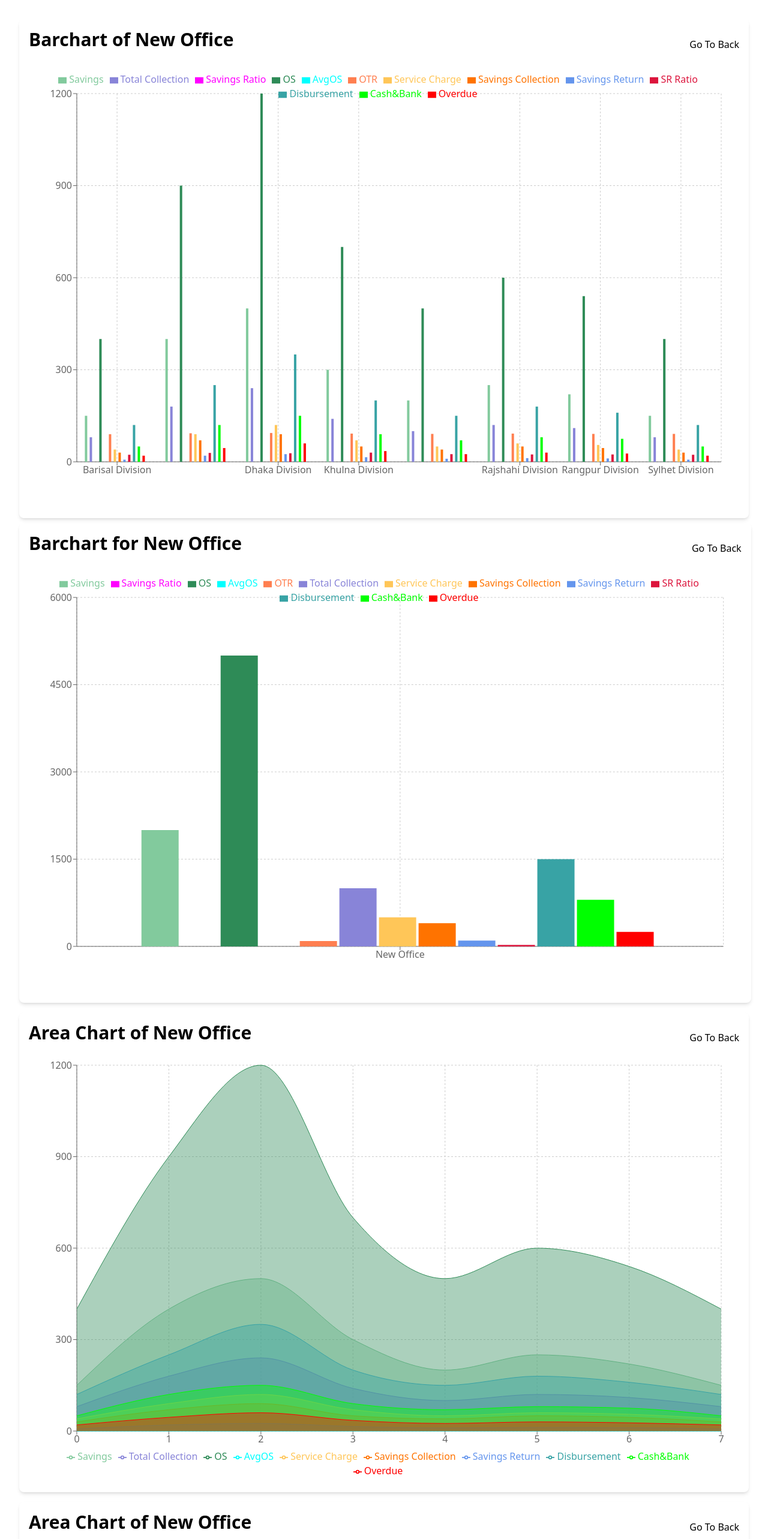
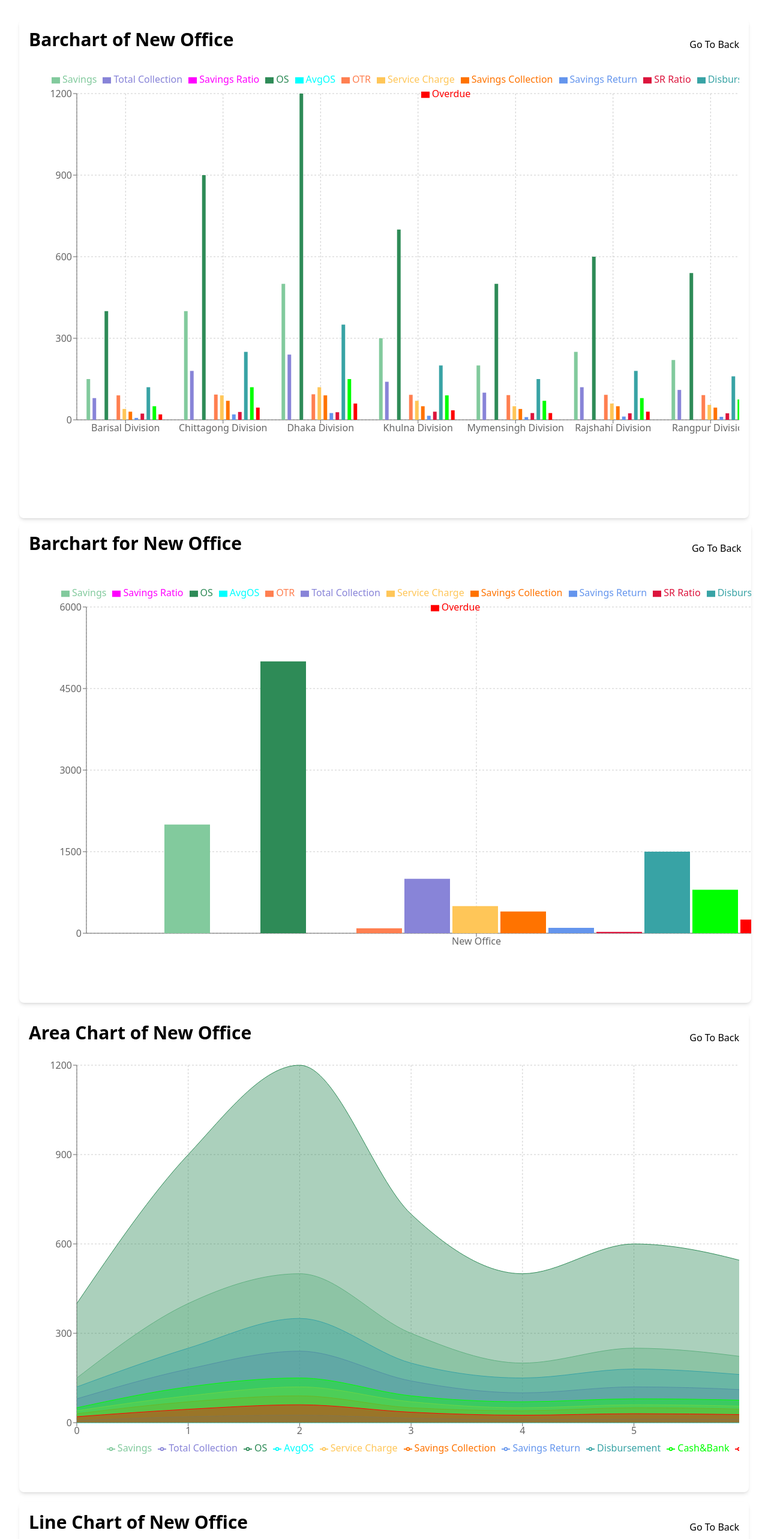
Before and after one commit to jubayer8221/zone_region_monitoring, a Next.js app: page /page/childrenchart/1 in a window 1280 px wide. Shown: the top 2566 px of the page at 60% size. Built offline with nearby package versions, Linux system fonts and the light colour scheme.

Commit message:
responsive for smartphone

```diff
--- a/src/app/page/areachart/[id]/page.jsx
+++ b/src/app/page/areachart/[id]/page.jsx
@@ -194,8 +194,20 @@ const AreaChartCompo = () => {
             Go To Back
           </Link>
         </div>
-        <div style={{ width: "100%", height: "100%", minHeight: "400px" }}>
-          <ResponsiveContainer width="100%" height="100%">
+        <div
+          className="flex-grow overflow-auto"
+          style={{
+            width: "100%",
+            minHeight: "400px",
+            // These styles ensure the container takes remaining space and scrolls
+          }}
+        >
+          <ResponsiveContainer
+            width="100%"
+            height="100%"
+            minWidth="1410px"
+            minHeight="730px"
+          >
             <AreaChart {...commonProps}>
               <CartesianGrid strokeDasharray="3 3" />
               <XAxis dataKey={data.name} />
@@ -234,17 +246,26 @@ const AreaChartCompo = () => {
       >
         <div className="flex items-center justify-between">
           <h1 className="lg:text-3xl md:text-2xl font-bold mb-4">
-            Area Chart of {chartData.name}
+            Line Chart of {chartData.name}
           </h1>
           <Link href="/" className="hover:text-green-600">
             Go To Back
           </Link>
         </div>
         <div
-          style={{ width: "98%", height: "90%", minHeight: "400px" }}
-          className=""
+          className="flex-grow overflow-auto"
+          style={{
+            width: "100%",
+            minHeight: "700px",
+            // These styles ensure the container takes remaining space and scrolls
+          }}
         >
-          <ResponsiveContainer width="100%" height="100%">
+          <ResponsiveContainer
+            width="100%"
+            height="100%"
+            minWidth="1410px"
+            minHeight="600px"
+          >
             <LineChart width={500} height={300} data={processedData}>
               <XAxis dataKey={processedData.name} />
               <YAxis />
@@ -276,10 +297,19 @@ const AreaChartCompo = () => {
           </Link>
         </div>
         <div
-          style={{ width: "100%", height: "80%", minHeight: "70vh" }}
-          className="mt-4"
+          className="flex-grow overflow-auto text-wrap"
+          style={{
+            width: "100%",
+            minHeight: "700px",
+            // These styles ensure the container takes remaining space and scrolls
+          }}
         >
-          <ResponsiveContainer width="100%" height="100%">
+          <ResponsiveContainer
+            width="100%"
+            height="100%"
+            minWidth="710px"
+            minHeight="630px"
+          >
             <PieChart>
               <Pie
                 data={processedData}
--- a/src/app/page/chartview/[id]/page.jsx
+++ b/src/app/page/chartview/[id]/page.jsx
@@ -181,11 +181,22 @@ const MultiBarChart = () => {
             Go To Back
           </Link>
         </div>
+
+        {/* Chart container - scrollable */}
         <div
-          className=""
-          style={{ width: "100%", height: "100%", minHeight: "400px" }} // Ensure container has height
+          className="flex-grow overflow-auto"
+          style={{
+            width: "100%",
+            minHeight: "400px",
+            // These styles ensure the container takes remaining space and scrolls
+          }}
         >
-          <ResponsiveContainer width="100%" height="100%">
+          <ResponsiveContainer
+            width="100%"
+            height="100%"
+            minWidth="1410px"
+            minHeight="730px"
+          >
             <BarChart
               data={processedData}
               margin={{ top: 20, right: 30, left: 20, bottom: 60 }}
@@ -214,6 +225,61 @@ const MultiBarChart = () => {
         </div>
       </div>
     </div>
+    // <div className="w-full flex flex-col" style={{ height: "100vh" }}>
+    //   <div className="flex-col flex-grow-0">
+    //     {/* Header section - not scrollable */}
+    //     <div className="flex items-center justify-between">
+    //       <h1 className="lg:text-3xl md:text-2xl font-bold mb-4">
+    //         Barchart of {chartData?.name || "Data"}
+    //       </h1>
+    //       <Link href="/" className="hover:text-green-600">
+    //         Go To Back
+    //       </Link>
+    //     </div>
+    //   </div>
+
+    //   {/* Chart container - scrollable */}
+    //   <div
+    //     className="flex-grow overflow-auto"
+    //     style={{
+    //       width: "100%",
+    //       minHeight: "400px",
+    //       // These styles ensure the container takes remaining space and scrolls
+    //     }}
+    //   >
+    //     <ResponsiveContainer
+    //       width="100%"
+    //       height="100%"
+    //       minWidth="975px"
+    //       minHeight="400px"
+    //     >
+    //       <BarChart
+    //         data={processedData}
+    //         margin={{ top: 20, right: 30, left: 20, bottom: 60 }}
+    //       >
+    //         <CartesianGrid strokeDasharray="3 3" />
+    //         <XAxis dataKey="name" angle={0} textAnchor="middle" height={70} />
+    //         <YAxis />
+    //         <Tooltip
+    //           formatter={(value, name) => {
+    //             if (name === "savingsRatio" || "otr" || "srratio")
+    //               return `${value}%`;
+    //             return value;
+    //           }}
+    //         />
+    //         <Legend verticalAlign="top" height={36} />
+    //         {valueColumns.map((column) => (
+    //           <Bar
+    //             key={column.id}
+    //             dataKey={column.id}
+    //             name={column.name}
+    //             fill={column.color}
+    //           />
+    //         ))}
+    //       </BarChart>
+    //     </ResponsiveContainer>
+    //   </div>
+    // </div>
   );
 };
 
--- a/src/app/page/childrenchart/[id]/page.jsx
+++ b/src/app/page/childrenchart/[id]/page.jsx
@@ -162,10 +162,19 @@ const ChildrenChart = () => {
           </div>
 
           <div
-            className=""
-            style={{ width: "100%", height: "100%", minHeight: "400px" }}
+            className="flex-grow overflow-auto m-4"
+            style={{
+              width: "100%",
+              minHeight: "400px",
+              // These styles ensure the container takes remaining space and scrolls
+            }}
           >
-            <ResponsiveContainer width="100%" height="100%">
+            <ResponsiveContainer
+              width="100%"
+              height="100%"
+              minWidth="1410px"
+              minHeight="730px"
+            >
               <BarChart
                 data={processedData}
                 margin={{ top: 20, right: 30, left: 20, bottom: 60 }}
--- a/src/components/zone_table/ZoneTable.jsx
+++ b/src/components/zone_table/ZoneTable.jsx
@@ -78,7 +78,7 @@ const ZoneTable = () => {
   return (
     <>
       <div className="p-4 m-2 bg-gray-100">
-        <h1 className="text-2xl font-bold mb-4 text-gray-800">
+        <h1 className="lg:text-3xl md:text-2xl font-bold mb-4">
           Bangladesh Financial Data
         </h1>
         <div className="overflow-x-auto bg-white rounded-md shadow-md">
```
